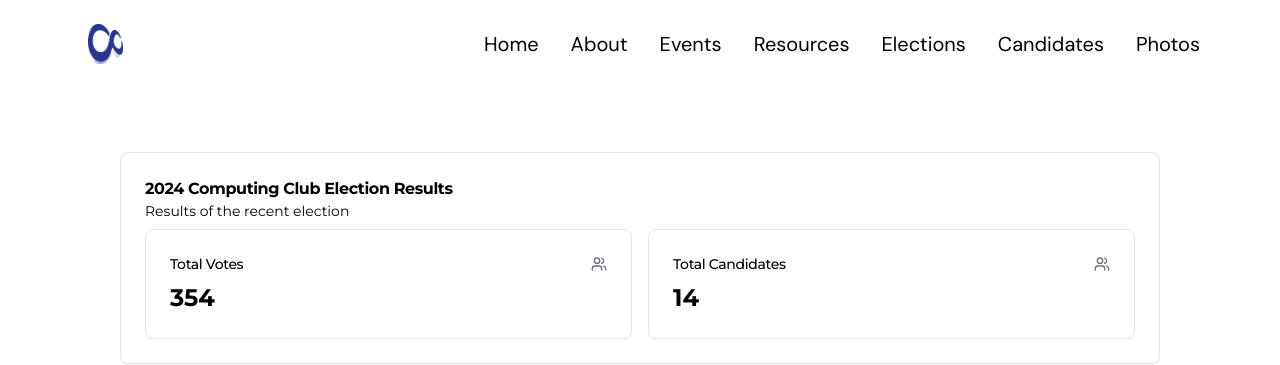
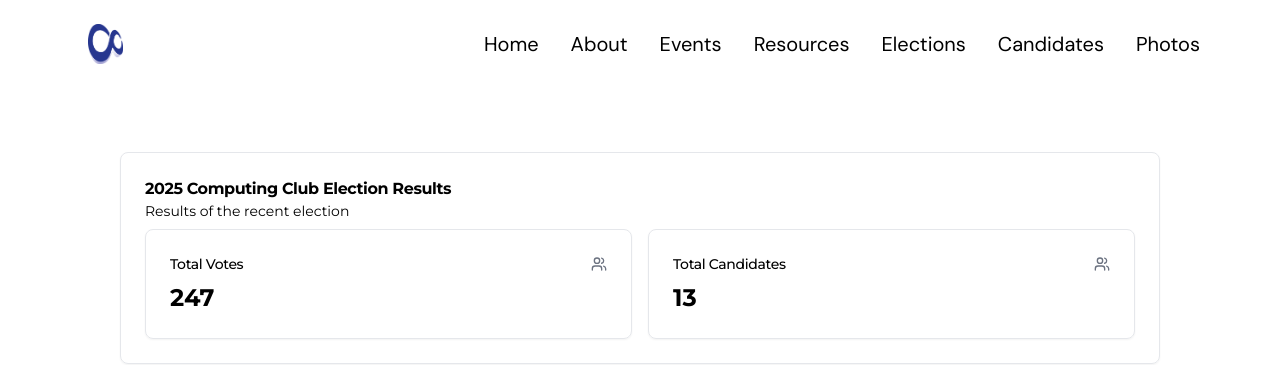
Before and after one commit to NUSComputingDev/comclub-website-2024, a React (Vite) app: page /elections/candidates in a window 1280 px wide. Shown: the top 365 px of the page. Built offline with nearby package versions, Linux system fonts and the light colour scheme.

Commit message:
Update Results.tsx

```diff
--- a/src/pages/elections/Results.tsx
+++ b/src/pages/elections/Results.tsx
@@ -25,7 +25,7 @@ export default function Results() {
             <div className='flex items-center space-x-2'>
               <div className='flex flex-col'>
                 <CardTitle className='text-base font-bold'>
-                  2024 Computing Club Election Results
+                  2025 Computing Club Election Results
                 </CardTitle>
                 <CardDescription className='text-sm'>
                   Results of the recent election
@@ -43,7 +43,7 @@ export default function Results() {
                   <UsersIcon className='w-4 h-4 text-gray-500 dark:text-gray-400' />
                 </CardHeader>
                 <CardContent>
-                  <div className='text-2xl font-bold'>354</div>
+                  <div className='text-2xl font-bold'>247</div>
                 </CardContent>
               </Card>
               <Card>
@@ -54,7 +54,7 @@ export default function Results() {
                   <UsersIcon className='w-4 h-4 text-gray-500 dark:text-gray-400' />
                 </CardHeader>
                 <CardContent>
-                  <div className='text-2xl font-bold'>14</div>
+                  <div className='text-2xl font-bold'>13</div>
                 </CardContent>
               </Card>
             </div>
```
